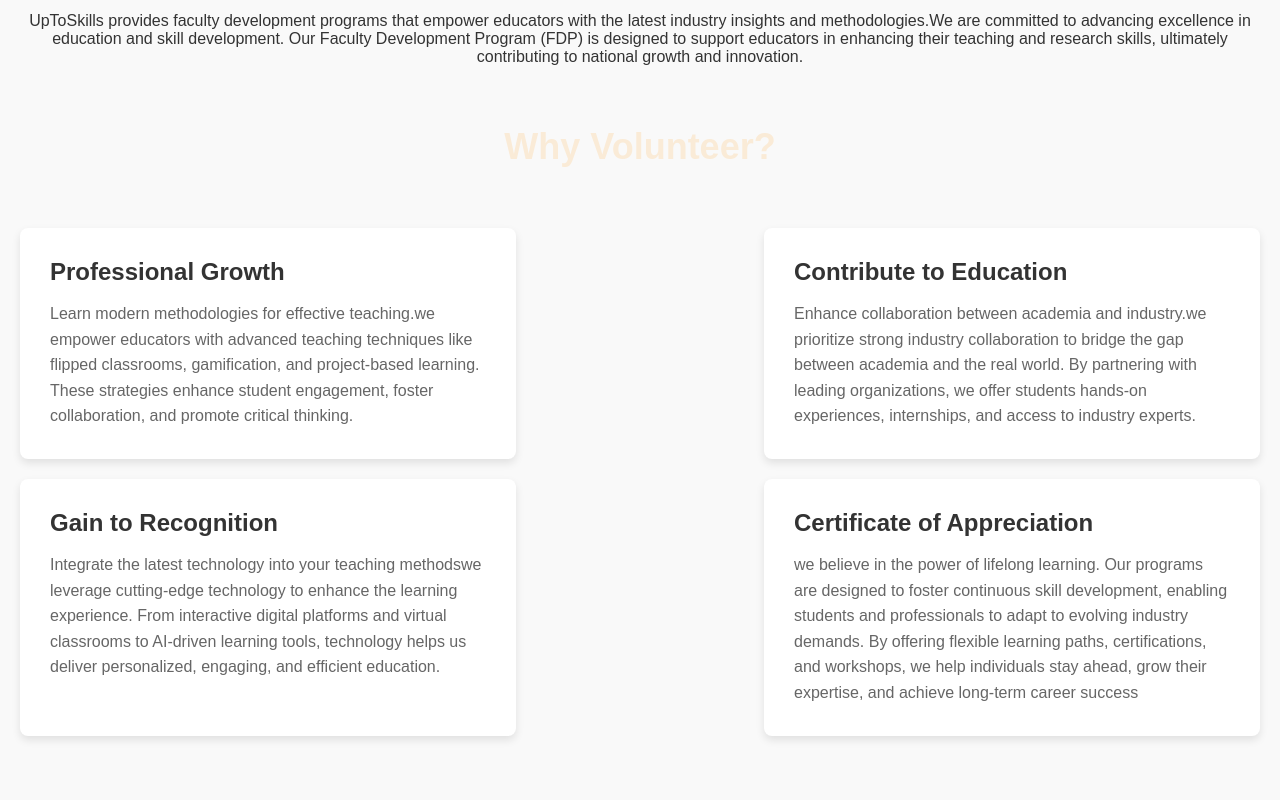
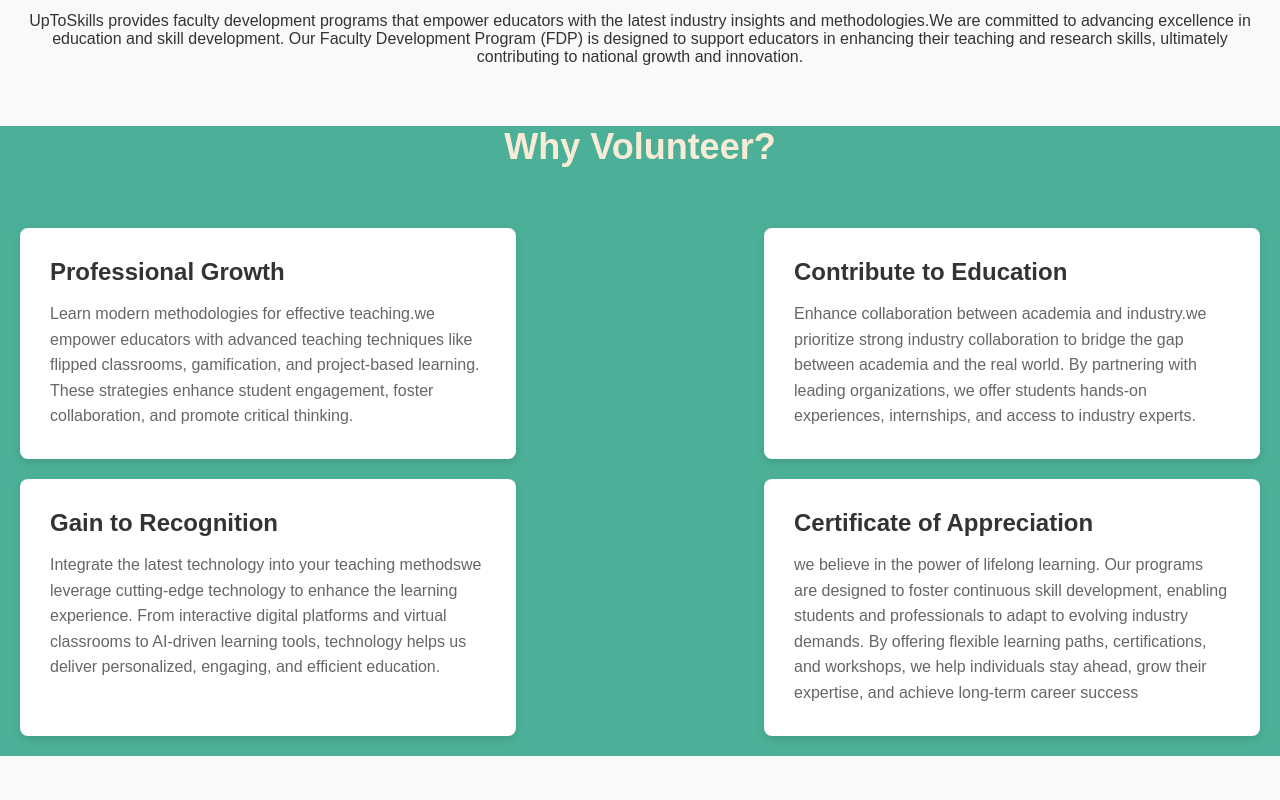
Before and after one commit to sjameer883/uptoskills, a plain HTML site: page index.html in a window 1280 px wide. Shown: the part 1040-1840 px from the top of the page. Drawn offline with Linux system fonts and the light colour scheme.

Commit message:
style.css

```diff
--- a/style.css
+++ b/style.css
@@ -6,7 +6,10 @@
     box-sizing: border-box;
 
 }
+#programs{
+    background-color: #4bb097;
 
+}
 /* Top Header Styling */
 .top-header {
     display: flex;
```
